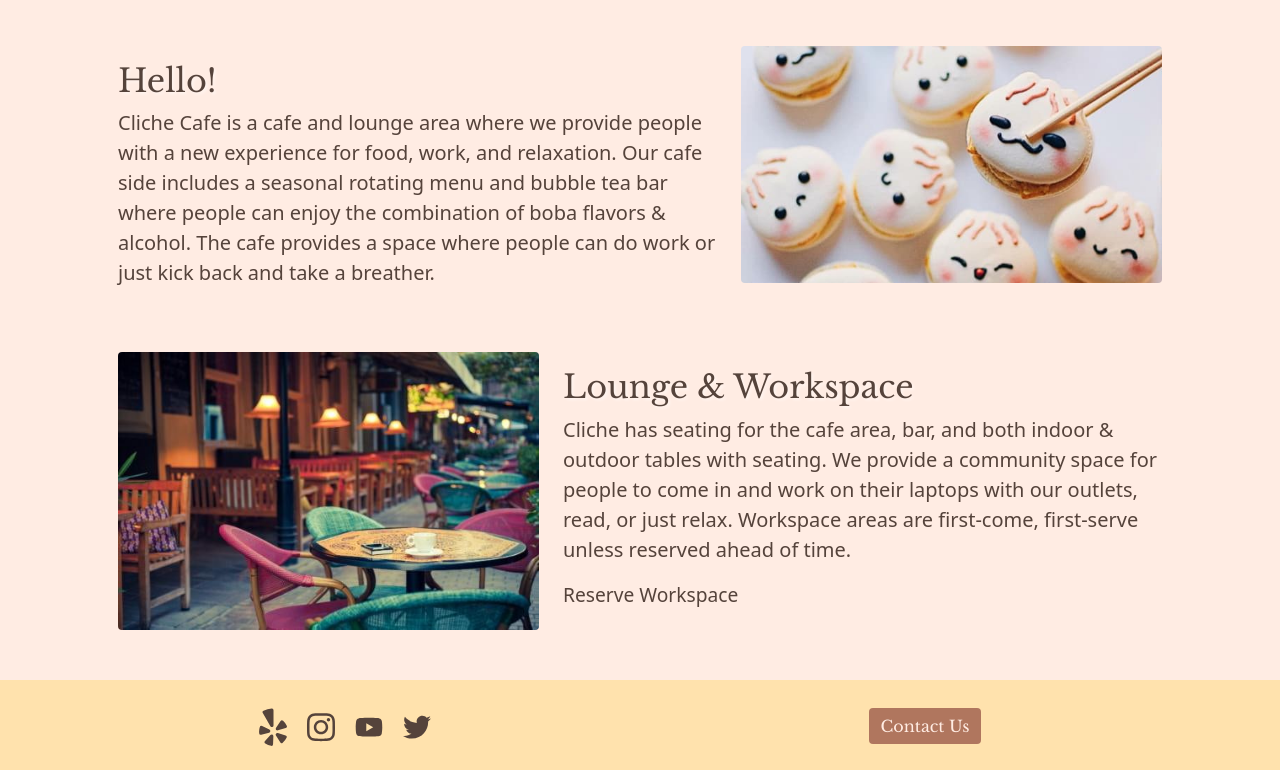
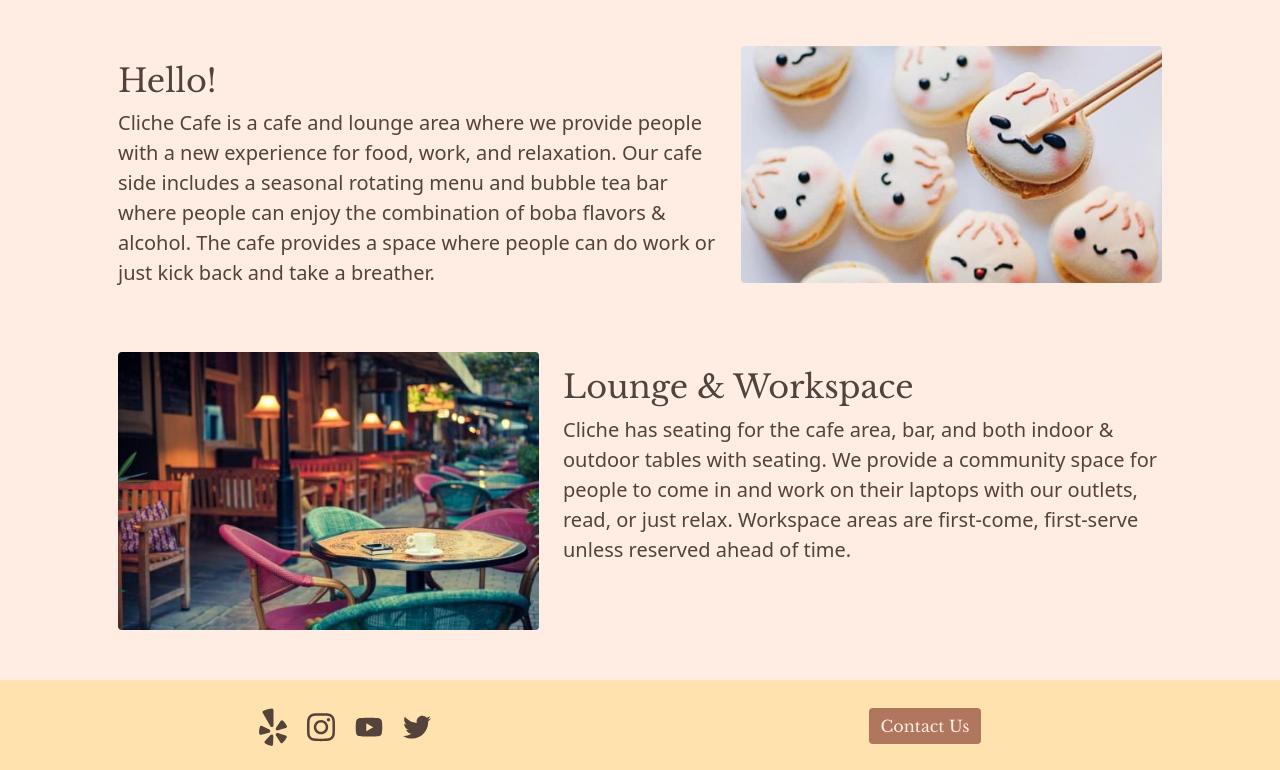
Before and after one commit to JoumanaLaude/cliche-cafe-react, a React (Create React App) app: page /home in a window 1280 px wide. Shown: the part 804-1574 px from the top of the page. Built offline with nearby package versions, Linux system fonts and the light colour scheme.

Commit message:
removed res link

```diff
--- a/src/components/Home.js
+++ b/src/components/Home.js
@@ -29,7 +29,7 @@ function Home() {
           </Col>
           <Col>
             <TitleText title={PageContent.loungeSection.title} content={PageContent.loungeSection.content} />
-            <NavLink to="/reserve">Reserve Workspace</NavLink>
+            {/* <NavLink to="/reserve">Reserve Workspace</NavLink> */}
           </Col>
         </Row>
       </Container>
```
